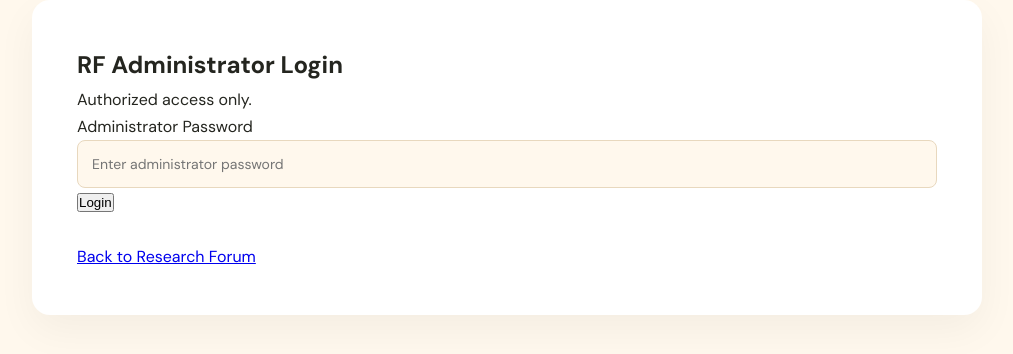
After one commit to registerwithnotensions/Research-Form-and-Publication, a Flask app: page /admin/login in a window 1280 px wide. The commit adds this page. Shown: the top 354 px of the page, without its empty margins (133-1146 px from the left). Run offline with Flask 3, Linux system fonts and the light colour scheme.

Commit message:
Add secure administrator login and research deletion

```diff
--- a/app.py
+++ b/app.py
@@ -1,8 +1,11 @@
 from flask import (
     Flask, render_template, request,
     redirect, url_for, make_response,
-    abort, flash
+    abort, flash, session
 )
+
+import secrets
+import hmac
 
 import sqlite3
 import csv
@@ -25,6 +28,27 @@ app.secret_key = os.environ.get(
 
 BASE_DIR = os.path.dirname(os.path.abspath(__file__))
 DATABASE = os.path.join(BASE_DIR, "research.db")
+@app.context_processor
+def inject_security_token():
+
+    if "csrf_token" not in session:
+        session["csrf_token"] = secrets.token_hex(32)
+
+    return {
+        "csrf_token": session["csrf_token"]
+    }
+
+
+def verify_csrf():
+
+    submitted = request.form.get("csrf_token", "")
+    expected = session.get("csrf_token", "")
+
+    if not expected or not hmac.compare_digest(
+        submitted, expected
+    ):
+        abort(403)
+
 
 RESEARCH_TYPES = [
     "Basic Research",
@@ -197,11 +221,56 @@ def view_research(research_id):
     )
 
 
+@app.route("/admin/login", methods=["GET", "POST"])
+def admin_login():
+
+    if request.method == "POST":
+
+        verify_csrf()
+
+        password = request.form.get("password", "")
+        admin_password = os.environ.get("ADMIN_PASSWORD", "")
+
+        if not admin_password:
+            flash("Administrator password is not configured.", "error")
+            return redirect(url_for("admin_login"))
+
+        if hmac.compare_digest(password, admin_password):
+
+            session.clear()
+            session["is_admin"] = True
+
+            flash("Administrator login successful.", "success")
+
+            return redirect(url_for("index"))
+
+        flash("Incorrect administrator password.", "error")
+
+    return render_template("admin_login.html")
+
+
+@app.route("/admin/logout", methods=["POST"])
+def admin_logout():
+
+    verify_csrf()
+
+    session.clear()
+
+    flash("Administrator logged out.", "success")
+
+    return redirect(url_for("index"))
+
+
+
+
+
 @app.route("/delete/<int:research_id>", methods=["POST"])
 def delete_research(research_id):
 
-    # Demonstration only: protect this route with
-    # administrator authentication before public deployment.
+    if not session.get("is_admin"):
+        abort(403)
+
+    verify_csrf()
 
     connection = get_db()
 
@@ -213,9 +282,10 @@ def delete_research(research_id):
     connection.commit()
     connection.close()
 
-    flash("Research record deleted.", "success")
+    flash("Research successfully deleted.", "success")
 
     return redirect(url_for("index"))
+
 
 
 @app.route("/download/csv")
--- /dev/null
+++ b/templates/admin_login.html
@@ -0,0 +1,58 @@
+<!DOCTYPE html>
+<html lang="en">
+
+<head>
+    <meta charset="UTF-8">
+    <meta name="viewport" content="width=device-width, initial-scale=1.0">
+
+    <title>RF Administrator Login</title>
+
+    <link rel="stylesheet"
+          href="{{ url_for('static', filename='style.css') }}">
+</head>
+
+<body>
+
+    <div class="research-form">
+
+        <h2>RF Administrator Login</h2>
+
+        <p>Authorized access only.</p>
+
+        {% with messages = get_flashed_messages(with_categories=true) %}
+            {% for category, message in messages %}
+                <p>{{ message }}</p>
+            {% endfor %}
+        {% endwith %}
+
+        <form method="POST">
+
+            <input type="hidden"
+                   name="csrf_token"
+                   value="{{ csrf_token }}">
+
+            <label>Administrator Password</label>
+
+            <input
+                type="password"
+                name="password"
+                placeholder="Enter administrator password"
+                required
+            >
+
+            <button type="submit">
+                Login
+            </button>
+
+        </form>
+
+        <br>
+
+        <a href="{{ url_for('index') }}">
+            Back to Research Forum
+        </a>
+
+    </div>
+
+</body>
+</html>
```
Also changed, not shown: templates/index.html (+54 -0 lines).
